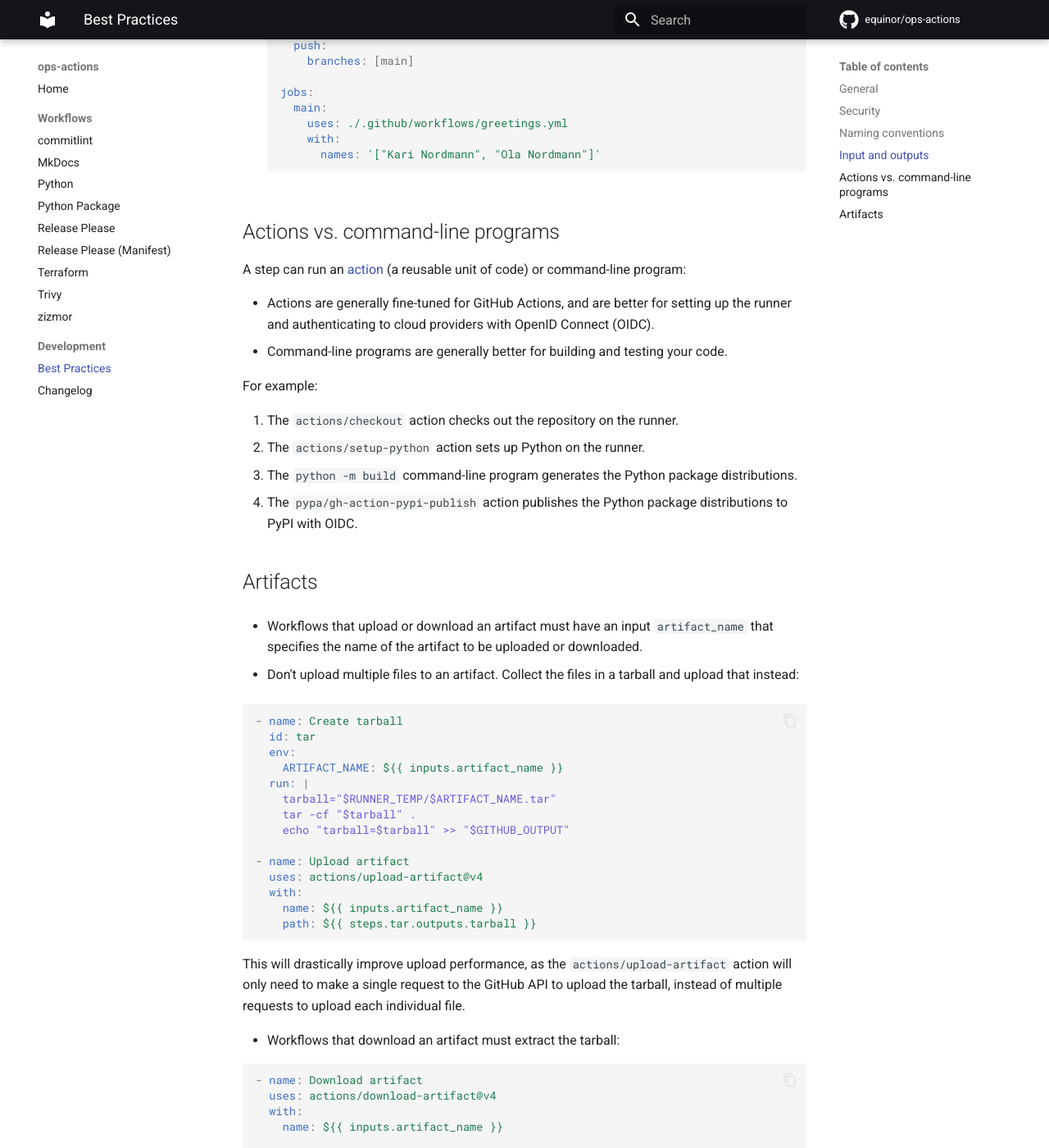
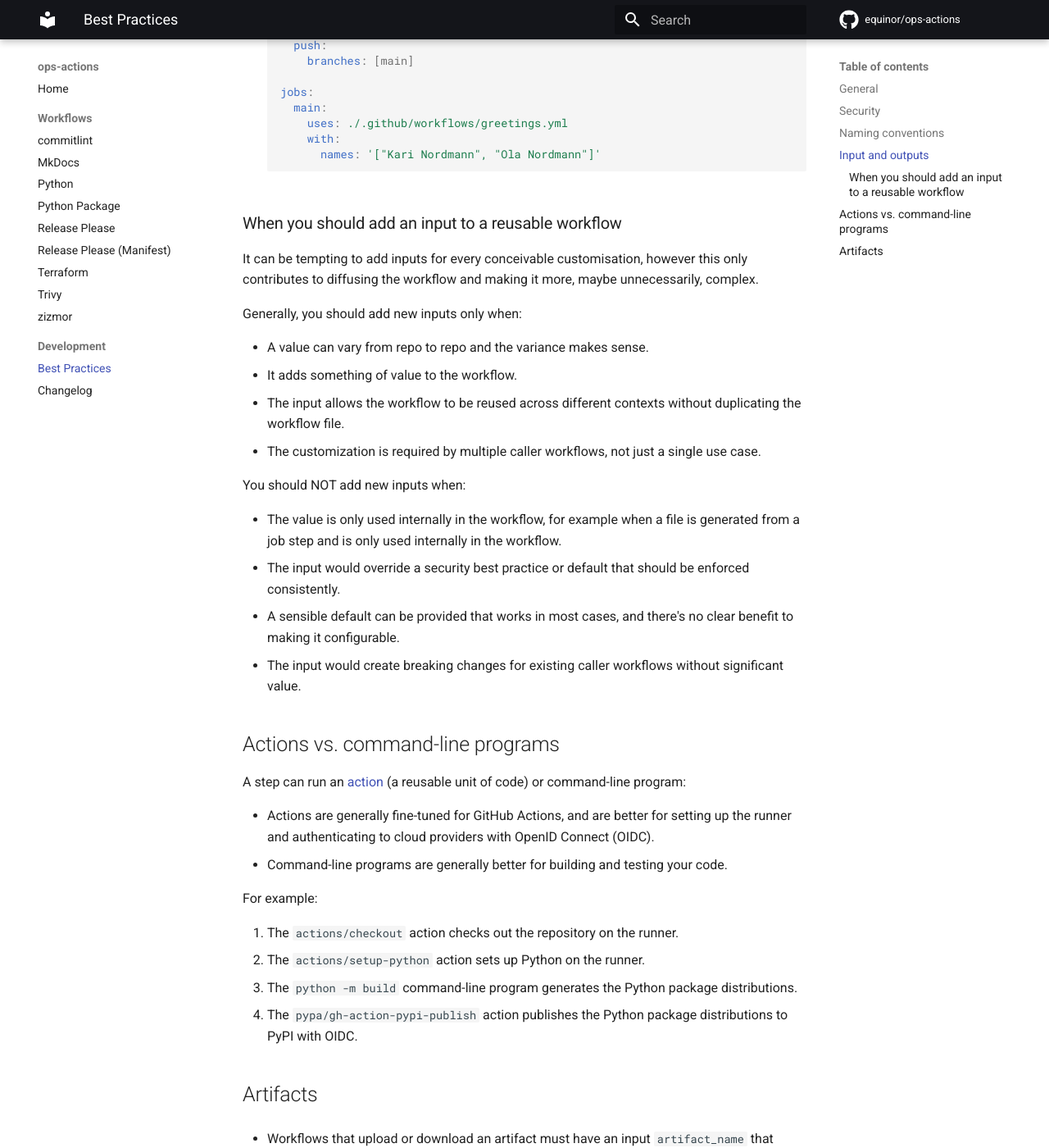
Before and after one commit to equinor/ops-actions, an MkDocs documentation site: the page built from docs/best-practices.md, in a window 1280 px wide and 1400 px high, scrolled down 5118 px. Shown: the whole window at 82% size. Built offline with MkDocs 1.6.1 and Material for MkDocs 9.7.7, drawn with Linux system fonts in a browser that asks for light colours; comment, search, counter and statistics services are not loaded.

Commit message:
docs: clarify when to add inputs

````diff
--- a/docs/best-practices.md
+++ b/docs/best-practices.md
@@ -239,6 +239,24 @@ Written as an extension of [Security hardening for GitHub Actions](https://docs.
           names: '["Kari Nordmann", "Ola Nordmann"]'
     ```
 
+### When you should add an input to a reusable workflow
+
+It can be tempting to add inputs for every conceivable customisation, however this only contributes to diffusing the workflow and making it more, maybe unnecessarily, complex.
+
+Generally, you should add new inputs only when:
+
+- A value can vary from repo to repo and the variance makes sense.
+- It adds something of value to the workflow.
+- The input allows the workflow to be reused across different contexts without duplicating the workflow file.
+- The customization is required by multiple caller workflows, not just a single use case.
+
+You should NOT add new inputs when:
+
+- The value is only used internally in the workflow, for example when a file is generated from a job step and is only used internally in the workflow.
+- The input would override a security best practice or default that should be enforced consistently.
+- A sensible default can be provided that works in most cases, and there's no clear benefit to making it configurable.
+- The input would create breaking changes for existing caller workflows without significant value.
+
 ## Actions vs. command-line programs
 
 A step can run an [action](https://docs.github.com/en/actions/concepts/workflows-and-actions/custom-actions) (a reusable unit of code) or command-line program:
````
